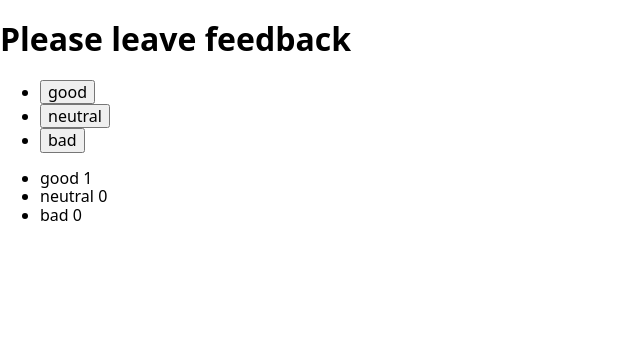
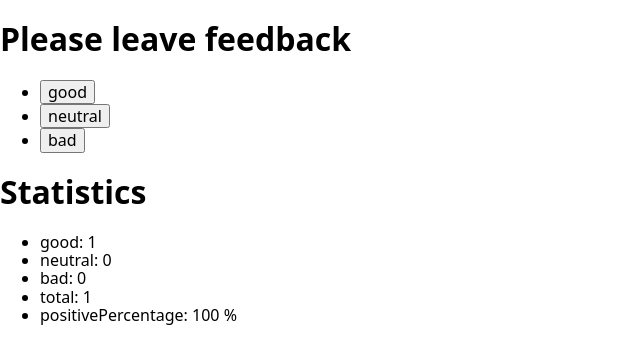
Before and after one commit to Dm3583/goit-react-hw-02-feedback, a React (Create React App) app: page / in a window 1280 px wide. Both pictures are taken after a click on the button "good". Shown: the top 364 px of the page, without its empty margins (0-640 px from the left). Built offline with nearby package versions, Linux system fonts and the light colour scheme.

Commit message:
complite without styles

```diff
--- a/package.json
+++ b/package.json
@@ -10,6 +10,7 @@
     "gh-pages": "^3.1.0",
     "modern-normalize": "^1.0.0",
     "node-sass": "^5.0.0",
+    "prop-types": "^15.7.2",
     "react": "^17.0.1",
     "react-dom": "^17.0.1",
     "react-scripts": "4.0.3",
--- a/src/App.js
+++ /dev/null
@@ -1,49 +0,0 @@
-import React, { Component } from 'react';
-
-class App extends Component {
-  constructor() {
-    super();
-    this.state = {
-      good: 0,
-      neutral: 0,
-      bad: 0,
-    };
-  }
-
-  onClickGoodHandler = () => {
-    console.log('good');
-    this.setState(prevState => {
-      return { good: (prevState.good += 1) };
-    });
-  };
-
-  onClickNeutralHandler = () => console.log('neutral');
-
-  onClickBadHandler = () => console.log('bad');
-
-  render() {
-    return (
-      <div>
-        <h1>Please leave feedback</h1>
-        <ul>
-          <li>
-            <button onClick={this.onClickGoodHandler}>good</button>
-          </li>
-          <li>
-            <button onClick={this.onClickNeutralHandler}>neutral</button>
-          </li>
-          <li>
-            <button onClick={this.onClickBadHandler}>bad</button>
-          </li>
-        </ul>
-        <ul>
-          <li>good {this.state.good}</li>
-          <li>neutral {this.state.neutral}</li>
-          <li>bad {this.state.bad}</li>
-        </ul>
-      </div>
-    );
-  }
-}
-
-export default App;
--- /dev/null
+++ b/src/components/App.js
@@ -0,0 +1,104 @@
+import React, { Component } from 'react';
+import FeedbackOptions from './FeedbackOptions/FeedbackOptions';
+import Statistics from './Statistics/Statistics';
+import Section from './Section/Section';
+import Notification from './Notification/Notification';
+
+class App extends Component {
+  constructor() {
+    super();
+    this.state = {
+      good: 0,
+      neutral: 0,
+      bad: 0,
+    };
+  }
+
+  onClickGoodHandler = () => {
+    this.setState(prevState => {
+      return { good: prevState.good + 1 };
+    });
+  };
+
+  onClickNeutralHandler = () => {
+    this.setState(prevState => {
+      return { neutral: prevState.neutral + 1 };
+    });
+  };
+
+  onClickBadHandler = () => {
+    this.setState(prevState => {
+      return { bad: prevState.bad + 1 };
+    });
+  };
+
+  countTotalFeedback = () => {
+    return this.state.good + this.state.neutral + this.state.bad;
+  };
+
+  countPositiveFeedbackPercentage = () => {
+    const positiveFeedback =
+      this.countTotalFeedback() > 0
+        ? (100 / this.countTotalFeedback()) * this.state.good
+        : 0;
+    return Math.round(positiveFeedback) + ' %';
+  };
+
+  render() {
+    return (
+      <div>
+        {/* <h1>Please leave feedback</h1> */}
+
+        {/* <ul>
+          <li>
+            <button onClick={this.onClickGoodHandler}>good</button>
+          </li>
+          <li>
+            <button onClick={this.onClickNeutralHandler}>neutral</button>
+          </li>
+          <li>
+            <button onClick={this.onClickBadHandler}>bad</button>
+          </li>
+
+        </ul> */}
+        <Section title={'Please leave feedback'}>
+          <FeedbackOptions
+            options={['good', 'neutral', 'bad']}
+            onLeaveFeedback={[
+              this.onClickGoodHandler,
+              this.onClickNeutralHandler,
+              this.onClickBadHandler,
+            ]}
+          />
+        </Section>
+
+        {/* <h2>Statistics</h2> */}
+        <Section title={'Statistics'}>
+          {this.state.good > 0 ||
+          this.state.neutral > 0 ||
+          this.state.bad > 0 ? (
+            <Statistics
+              good={this.state.good}
+              neutral={this.state.neutral}
+              bad={this.state.bad}
+              total={this.countTotalFeedback()}
+              positivePercentage={this.countPositiveFeedbackPercentage()}
+            />
+          ) : (
+            <Notification message={'No feedback given'} />
+          )}
+        </Section>
+
+        {/* <ul>
+          <li>good {this.state.good}</li>
+          <li>neutral {this.state.neutral}</li>
+          <li>bad {this.state.bad}</li>
+          <li>total {this.countTotalFeedback()}</li>
+          <li>Positive feedback {this.countPositiveFeedbackPercentage()}</li>
+        </ul> */}
+      </div>
+    );
+  }
+}
+
+export default App;
--- /dev/null
+++ b/src/components/FeedbackOptions/FeedbackOptions.js
@@ -0,0 +1,25 @@
+import React from 'react';
+import PropTypes from 'prop-types';
+
+const FeedbackOptions = ({ options, onLeaveFeedback }) => {
+  return (
+    <ul>
+      {options.map((opt, i) => {
+        return (
+          <li key={opt}>
+            <button type="button" onClick={onLeaveFeedback[i]}>
+              {opt}
+            </button>
+          </li>
+        );
+      })}
+    </ul>
+  );
+};
+
+FeedbackOptions.propTypes = {
+  options: PropTypes.arrayOf(PropTypes.string).isRequired,
+  onLeaveFeedback: PropTypes.arrayOf(PropTypes.func).isRequired,
+};
+
+export default FeedbackOptions;
--- /dev/null
+++ b/src/components/Notification/Notification.js
@@ -0,0 +1,12 @@
+import React from 'react';
+import PropTypes from 'prop-types';
+
+const Notification = ({ message }) => {
+  return <p>{message}</p>;
+};
+
+Notification.propTypes = {
+  message: PropTypes.string.isRequired,
+};
+
+export default Notification;
--- /dev/null
+++ b/src/components/Section/Section.js
@@ -0,0 +1,18 @@
+import React from 'react';
+import PropTypes from 'prop-types';
+
+const Section = ({ title, children }) => {
+  return (
+    <div>
+      {title && <h1>{title}</h1>}
+      {children}
+    </div>
+  );
+};
+
+Section.propTypes = {
+  title: PropTypes.string,
+  children: PropTypes.node.isRequired,
+};
+
+export default Section;
--- /dev/null
+++ b/src/components/Statistics/Statistics.js
@@ -0,0 +1,32 @@
+import React from 'react';
+import PropTypes from 'prop-types';
+
+const Statistics = props => {
+  const statList = Object.entries(props);
+  return (
+    <ul>
+      {statList.map(prop => {
+        return (
+          <li key={prop[0]}>
+            {prop[0]}: {prop[1]}
+          </li>
+        );
+      })}
+      {/* <li>good {good}</li>
+            <li>neutral {neutral}</li>
+            <li>bad {bad}</li>
+            <li>total {total}</li>
+            <li>Positive feedback {positivePercentage}</li> */}
+    </ul>
+  );
+};
+
+Statistics.propTypes = {
+  good: PropTypes.number.isRequired,
+  neutral: PropTypes.number.isRequired,
+  bad: PropTypes.number.isRequired,
+  total: PropTypes.number.isRequired,
+  positivePercentage: PropTypes.string.isRequired,
+};
+
+export default Statistics;
--- a/src/index.js
+++ b/src/index.js
@@ -1,7 +1,7 @@
 import React from 'react';
 import ReactDOM from 'react-dom';
 import 'modern-normalize/modern-normalize.css';
-import App from './App';
+import App from './components/App';
 
 ReactDOM.render(
   <React.StrictMode>
```
